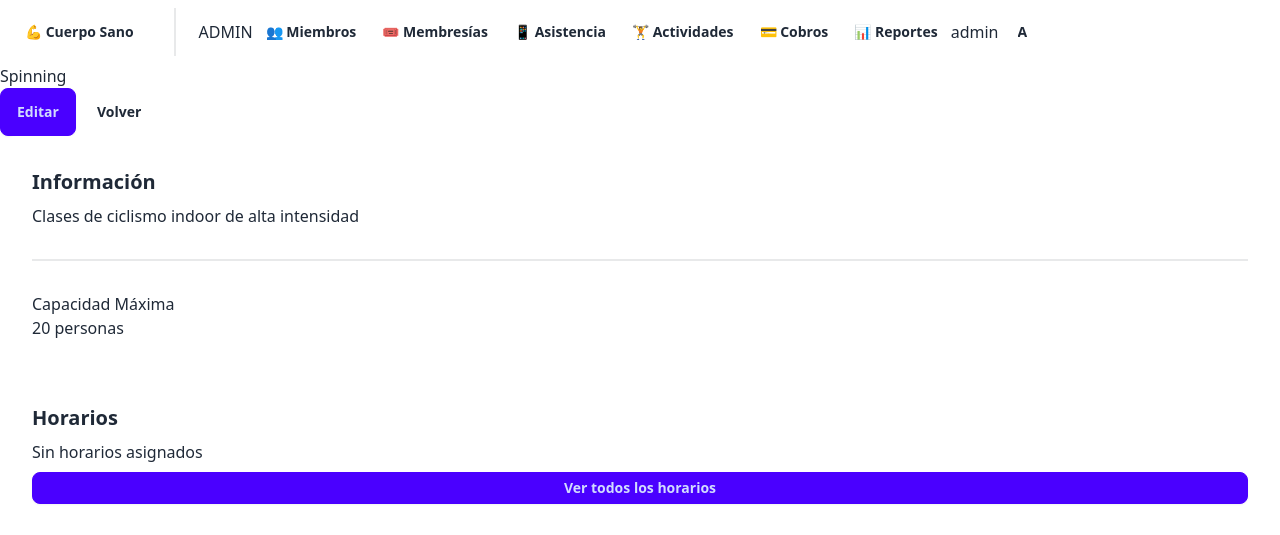
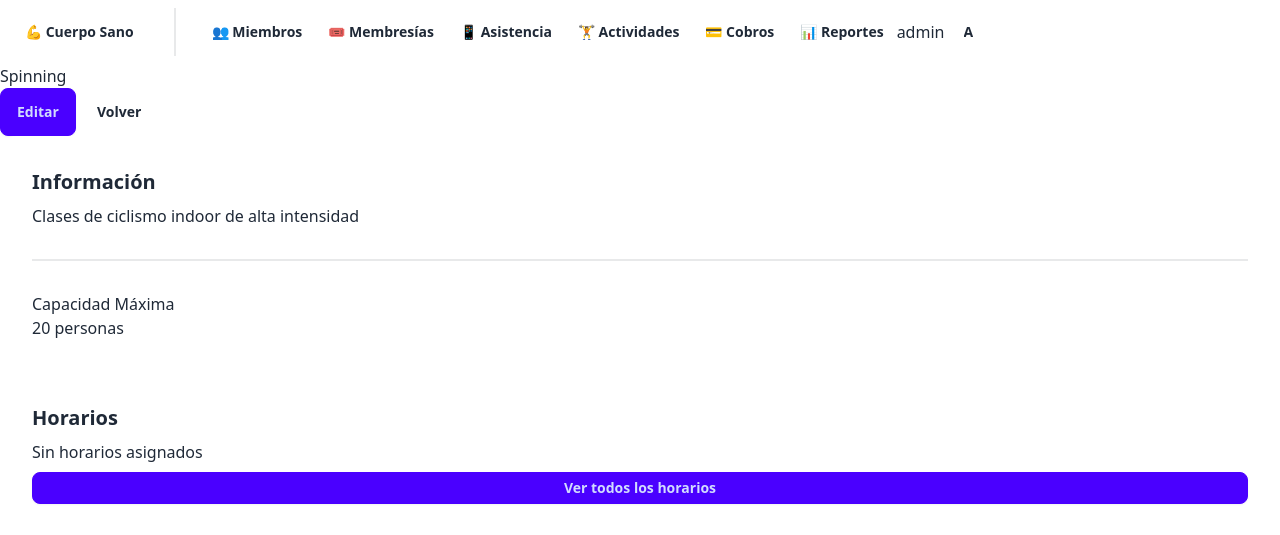
Before and after one commit to angelhzambrano/tp-ingsoft-cuerpo-sano, a Django app: page /actividades/1/ in a window 1280 px wide. Shown: the top 535 px of the page. Run offline with Django 5.2, Linux system fonts and the light colour scheme; a user stored in the database is signed in; data comes from the database, SQL or seed files in the repository; data that the repository does not hold is empty; parts of the project's set-up code (start-up, migrations or seed data) failed here and were passed over.

Commit message:
remove: Quitar badges de rol del navbar
Los badges (ADMIN, MIEMBRO, etc) no añaden valor.
El menú ya diferencia automáticamente por rol.

```diff
--- a/templates/base.html
+++ b/templates/base.html
@@ -24,7 +24,6 @@
                 {% if user.groups.all|length > 0 %}
                     <div class="divider divider-horizontal mx-2 bg-white/20 h-6"></div>
                     {% if user|has_group:"Admin" %}
-                        <span class="text-xs bg-white/20 px-2 py-1 rounded text-white mr-2">ADMIN</span>
                         <a href="{% url 'miembros:lista' %}" class="btn btn-ghost btn-sm text-white hover:bg-white/20">👥 Miembros</a>
                         <a href="{% url 'membresias:lista_tipos' %}" class="btn btn-ghost btn-sm text-white hover:bg-white/20">🎟️ Membresías</a>
                         <a href="{% url 'asistencia:biometrico' %}" class="btn btn-ghost btn-sm text-white hover:bg-white/20">📱 Asistencia</a>
@@ -32,16 +31,13 @@
                         <a href="{% url 'cobros:lista' %}" class="btn btn-ghost btn-sm text-white hover:bg-white/20">💳 Cobros</a>
                         <a href="{% url 'reportes:asistencias' %}" class="btn btn-ghost btn-sm text-white hover:bg-white/20">📊 Reportes</a>
                     {% elif user|has_group:"Recepcion" %}
-                        <span class="text-xs bg-white/20 px-2 py-1 rounded text-white mr-2">RECEPCIÓN</span>
                         <a href="{% url 'asistencia:registro' %}" class="btn btn-ghost btn-sm text-white hover:bg-white/20">📱 Asistencia</a>
                         <a href="{% url 'miembros:lista' %}" class="btn btn-ghost btn-sm text-white hover:bg-white/20">👥 Miembros</a>
                         <a href="{% url 'cobros:lista' %}" class="btn btn-ghost btn-sm text-white hover:bg-white/20">💳 Cobros</a>
                     {% elif user|has_group:"Entrenador" %}
-                        <span class="text-xs bg-white/20 px-2 py-1 rounded text-white mr-2">ENTRENADOR</span>
                         <a href="{% url 'entrenadores:asistencia' %}" class="btn btn-ghost btn-sm text-white hover:bg-white/20">📋 Mi Asistencia</a>
                         <a href="{% url 'actividades:lista' %}" class="btn btn-ghost btn-sm text-white hover:bg-white/20">🏋️ Actividades</a>
                     {% elif user|has_group:"Miembro" %}
-                        <span class="text-xs bg-white/20 px-2 py-1 rounded text-white mr-2">MIEMBRO</span>
                         <a href="{% url 'asistencia:mi_asistencia' %}" class="btn btn-ghost btn-sm text-white hover:bg-white/20">📱 Mi Asistencia</a>
                         <a href="{% url 'actividades:lista' %}" class="btn btn-ghost btn-sm text-white hover:bg-white/20">🏋️ Actividades</a>
                     {% endif %}
```
